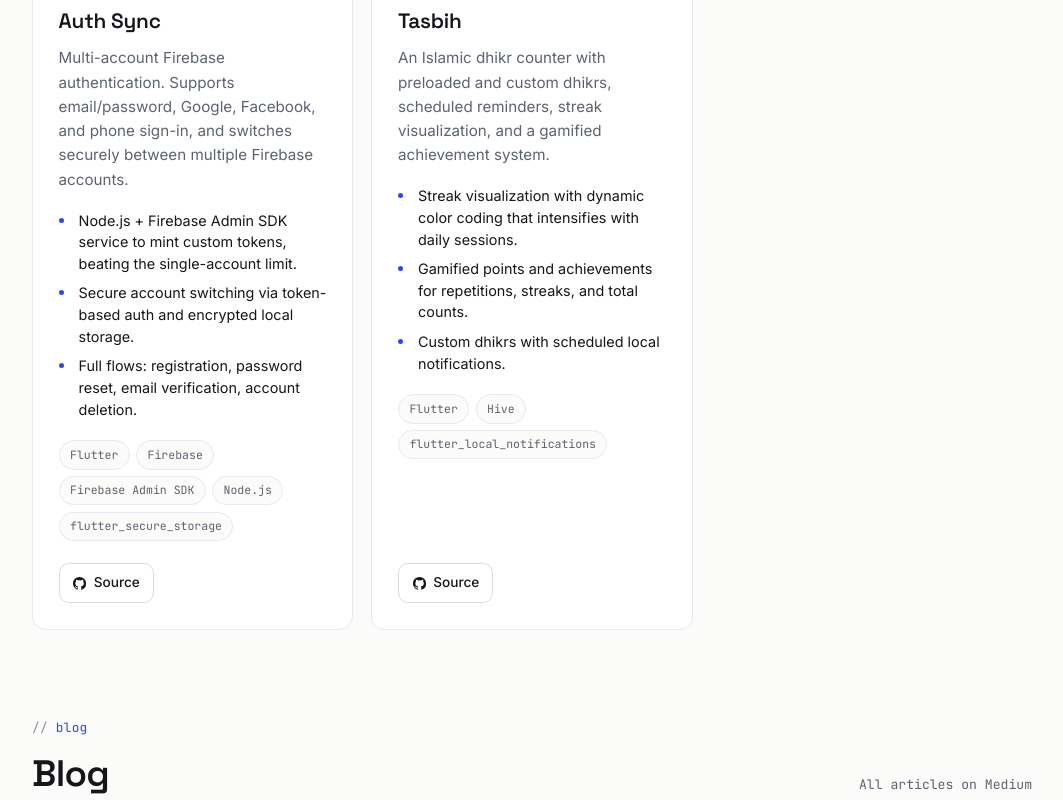
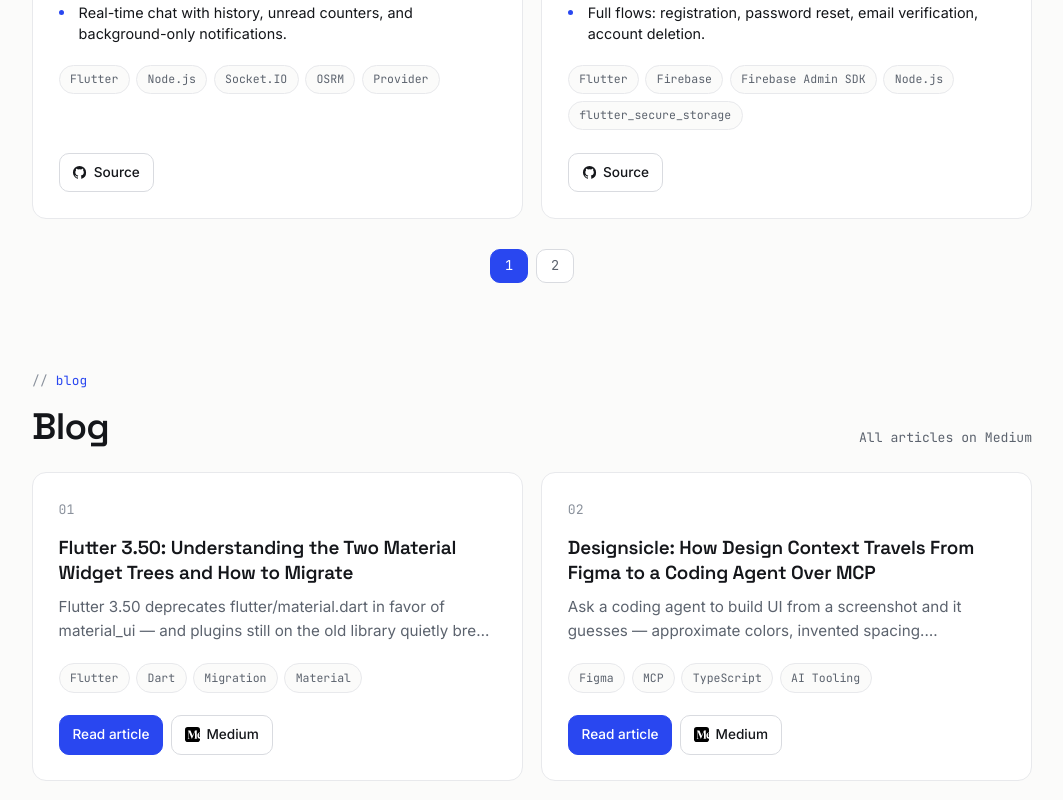
Before and after one commit to anjumArnab/me, a React (Vite) app: page / in a window 1280 px wide. Shown: the part 4940-5740 px from the top of the page, without its empty margins (108-1171 px from the left). Built offline with nearby package versions, Linux system fonts and the light colour scheme.

Commit message:
implement pagination for blog and projects sections with responsive grid layout and animations

```diff
--- a/src/components/Blog.css
+++ b/src/components/Blog.css
@@ -22,13 +22,16 @@
   gap: 0.55rem;
 }
 
+/* Two cards per row (one page = a 2x2 grid); collapses to one on phones. */
 .blog__grid {
   margin-top: 1.5rem;
   display: grid;
-  grid-template-columns: repeat(auto-fill, minmax(300px, 1fr));
+  grid-template-columns: repeat(2, 1fr);
   gap: 1.15rem;
 }
 
+/* Cards are landscape (wider than tall): text is clamped so the card
+   height stays below its width at the two-column size. */
 .blog-card {
   display: flex;
   flex-direction: column;
@@ -37,6 +40,7 @@
   background: var(--surface);
   padding: 1.6rem;
   transition: border-color 0.18s ease, transform 0.18s ease, box-shadow 0.18s ease;
+  animation: card-in 0.3s ease backwards;
 }
 
 .blog-card:hover {
@@ -66,6 +70,11 @@
   font-size: 0.95rem;
   line-height: 1.6;
   margin-top: 0.6rem;
+  /* Clamp to two lines — keeps the card landscape */
+  display: -webkit-box;
+  -webkit-box-orient: vertical;
+  -webkit-line-clamp: 2;
+  overflow: hidden;
 }
 
 .blog-card__tags {
@@ -369,6 +378,26 @@ ol.reader__list {
   .reader {
     animation: none;
   }
+
+  .blog-card {
+    animation: none;
+  }
+}
+
+/* One card per row on small screens */
+@media (max-width: 720px) {
+  .blog__grid {
+    grid-template-columns: 1fr;
+  }
+}
+
+/* Soft re-entry when a new page of cards mounts.
+   'backwards' fill only — the hover lift keeps working afterwards. */
+@keyframes card-in {
+  from {
+    opacity: 0;
+    transform: translateY(8px);
+  }
 }
 
 @media (max-width: 640px) {
--- a/src/components/Blog.jsx
+++ b/src/components/Blog.jsx
@@ -1,13 +1,28 @@
+import { useState } from 'react'
 import { blogs, mediumProfile } from '../data/blogs'
 import { useReveal } from '../hooks/useReveal'
-import { useBlogRoute } from '../hooks/useBlogRoute'
+import { useBlogRoute, slugFromPath } from '../hooks/useBlogRoute'
 import BlogCard from './BlogCard'
 import BlogReader from './BlogReader'
+import Pagination from './Pagination'
 import './Blog.css'
+
+// Two cards per row; a page is one 2x2 grid of cards.
+const PER_PAGE = 4
 
 export default function Blog() {
   const ref = useReveal()
   const { activeSlug, openBlog, closeBlog } = useBlogRoute()
+
+  // A deep link to /blog/<slug> starts on the page that holds that article.
+  const [page, setPage] = useState(() => {
+    const slug = typeof window === 'undefined' ? null : slugFromPath(window.location.pathname)
+    const idx = slug ? blogs.findIndex((b) => b.slug === slug) : -1
+    return idx > 0 ? Math.floor(idx / PER_PAGE) : 0
+  })
+
+  const pages = Math.ceil(blogs.length / PER_PAGE)
+  const shown = blogs.slice(page * PER_PAGE, page * PER_PAGE + PER_PAGE)
   const active = blogs.find((b) => b.slug === activeSlug)
 
   return (
@@ -23,16 +38,19 @@ export default function Blog() {
           </a>
         </div>
 
-        <div className="blog__grid">
-          {blogs.map((blog, i) => (
+        {/* key remounts the grid on page change so cards re-animate in */}
+        <div className="blog__grid" key={page}>
+          {shown.map((blog, i) => (
             <BlogCard
               key={blog.slug}
               blog={blog}
-              index={i}
+              index={page * PER_PAGE + i}
               onRead={() => openBlog(blog.slug)}
             />
           ))}
         </div>
+
+        <Pagination page={page} count={pages} onChange={setPage} />
       </div>
 
       {active && <BlogReader blog={active} onClose={closeBlog} />}
--- /dev/null
+++ b/src/components/Pagination.css
@@ -0,0 +1,39 @@
+/* Rectangular page buttons — shown under paginated card grids. */
+.pagination {
+  display: flex;
+  justify-content: center;
+  flex-wrap: wrap;
+  gap: 0.5rem;
+  margin-top: 1.9rem;
+}
+
+.pagination__dot {
+  display: grid;
+  place-items: center;
+  min-width: 38px;
+  height: 34px;
+  padding: 0 0.8rem;
+  border-radius: var(--radius-sm);
+  border: 1px solid var(--line-strong);
+  background: var(--surface);
+  font-family: var(--font-mono);
+  font-size: 0.85rem;
+  color: var(--muted);
+  transition: color 0.15s ease, border-color 0.15s ease, background 0.15s ease;
+}
+
+.pagination__dot:hover {
+  color: var(--ink);
+  border-color: var(--ink);
+}
+
+.pagination__dot.is-active {
+  background: var(--accent);
+  border-color: var(--accent);
+  color: #fff;
+}
+
+.pagination__dot.is-active:hover {
+  background: var(--accent-ink);
+  border-color: var(--accent-ink);
+}
--- /dev/null
+++ b/src/components/Pagination.jsx
@@ -0,0 +1,26 @@
+import './Pagination.css'
+
+/**
+ * Rectangular numbered page buttons (1, 2, 3, ...).
+ * Rendered only when there is more than one page.
+ */
+export default function Pagination({ page, count, onChange }) {
+  if (count <= 1) return null
+
+  return (
+    <nav className="pagination" aria-label="Pagination">
+      {Array.from({ length: count }, (_, i) => (
+        <button
+          key={i}
+          type="button"
+          className={`pagination__dot ${i === page ? 'is-active' : ''}`}
+          aria-label={`Go to page ${i + 1}`}
+          aria-current={i === page ? 'page' : undefined}
+          onClick={() => onChange(i)}
+        >
+          {i + 1}
+        </button>
+      ))}
+    </nav>
+  )
+}
--- a/src/components/Projects.css
+++ b/src/components/Projects.css
@@ -21,13 +21,16 @@
   gap: 0.55rem;
 }
 
+/* Two cards per row (one page = a 2x2 grid); collapses to one on phones. */
 .projects__grid {
   margin-top: 1.5rem;
   display: grid;
-  grid-template-columns: repeat(auto-fill, minmax(300px, 1fr));
+  grid-template-columns: repeat(2, 1fr);
   gap: 1.15rem;
 }
 
+/* Cards are landscape (wider than tall): text is clamped so the card
+   height stays below its width at the two-column size. */
 .project {
   display: flex;
   flex-direction: column;
@@ -36,6 +39,7 @@
   background: var(--surface);
   padding: 1.6rem;
   transition: border-color 0.18s ease, transform 0.18s ease, box-shadow 0.18s ease;
+  animation: card-in 0.3s ease backwards;
 }
 
 .project:hover {
@@ -83,6 +87,11 @@
   color: var(--muted);
   font-size: 0.95rem;
   margin-top: 0.5rem;
+  /* Clamp to two lines — keeps the card landscape */
+  display: -webkit-box;
+  -webkit-box-orient: vertical;
+  -webkit-line-clamp: 2;
+  overflow: hidden;
 }
 
 .project__highlights {
@@ -156,3 +165,25 @@
   background: var(--accent-ink);
   border-color: var(--accent-ink);
 }
+
+/* One card per row on small screens */
+@media (max-width: 720px) {
+  .projects__grid {
+    grid-template-columns: 1fr;
+  }
+}
+
+/* Soft re-entry when a new page of cards mounts.
+   'backwards' fill only — the hover lift keeps working afterwards. */
+@keyframes card-in {
+  from {
+    opacity: 0;
+    transform: translateY(8px);
+  }
+}
+
+@media (prefers-reduced-motion: reduce) {
+  .project {
+    animation: none;
+  }
+}
--- a/src/components/Projects.jsx
+++ b/src/components/Projects.jsx
@@ -1,10 +1,19 @@
+import { useState } from 'react'
 import { projects, links } from '../data/portfolio'
 import { useReveal } from '../hooks/useReveal'
 import ProjectCard from './ProjectCard'
+import Pagination from './Pagination'
 import './Projects.css'
+
+// Two cards per row; a page is one 2x2 grid of cards.
+const PER_PAGE = 4
 
 export default function Projects() {
   const ref = useReveal()
+  const [page, setPage] = useState(0)
+
+  const pages = Math.ceil(projects.length / PER_PAGE)
+  const shown = projects.slice(page * PER_PAGE, page * PER_PAGE + PER_PAGE)
 
   return (
     <section className="section" id="projects">
@@ -19,11 +28,14 @@ export default function Projects() {
           </a>
         </div>
 
-        <div className="projects__grid">
-          {projects.map((project, i) => (
-            <ProjectCard key={project.name} project={project} index={i} />
+        {/* key remounts the grid on page change so cards re-animate in */}
+        <div className="projects__grid" key={page}>
+          {shown.map((project, i) => (
+            <ProjectCard key={project.name} project={project} index={page * PER_PAGE + i} />
           ))}
         </div>
+
+        <Pagination page={page} count={pages} onChange={setPage} />
       </div>
     </section>
   )
```
